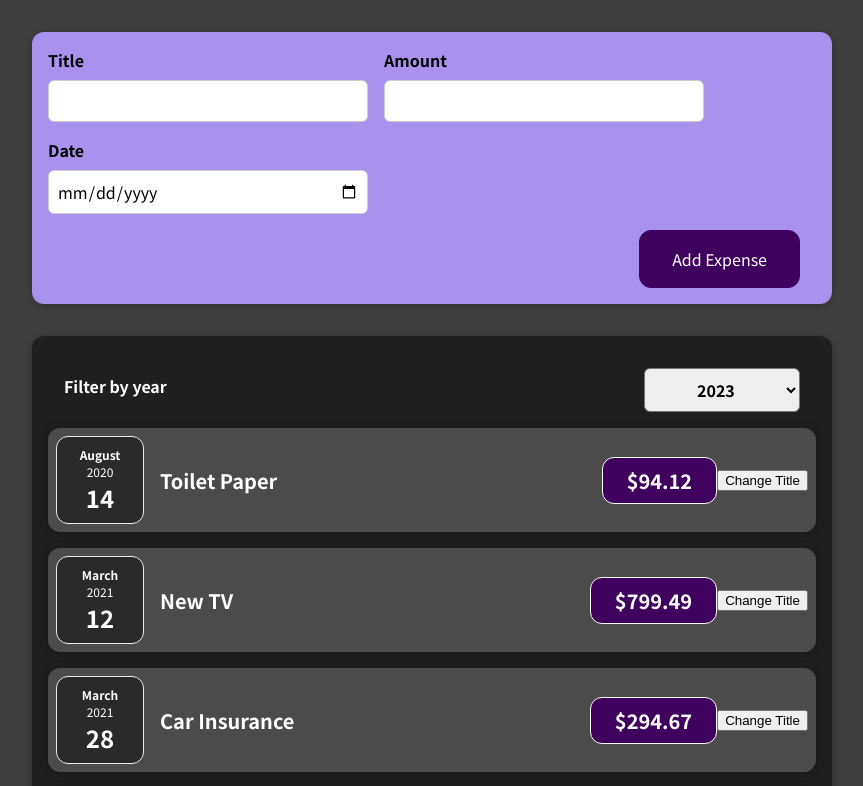
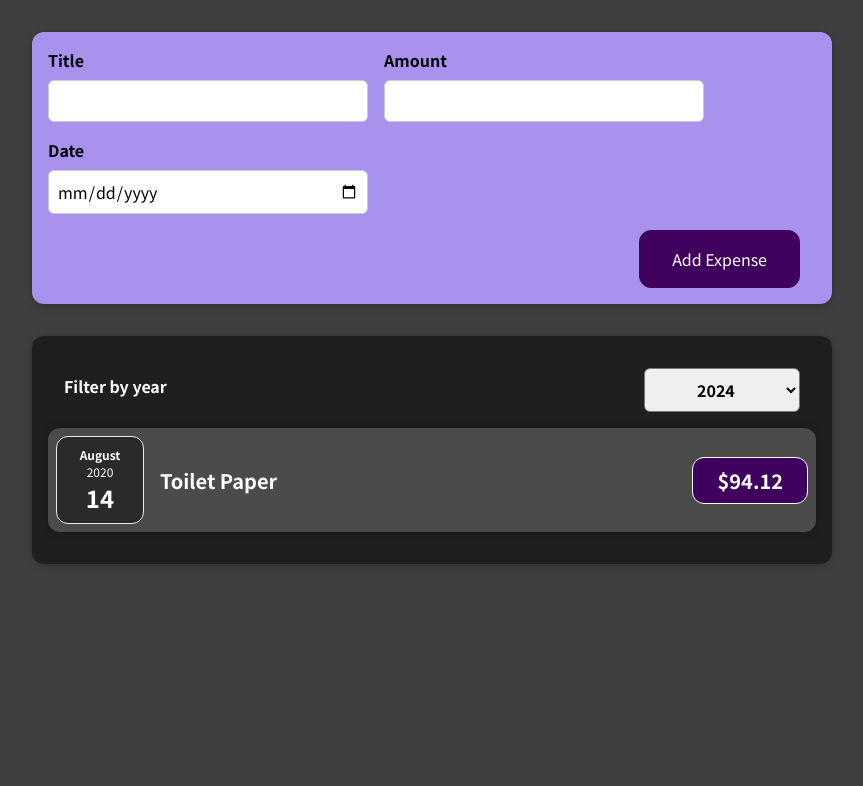
Before and after one commit to Zbigniew013/react-complete-guide, a React (Create React App) app: page / in a window 1280 px wide. Shown: the top 786 px of the page, without its empty margins (208-1071 px from the left). Built offline with nearby package versions, Linux system fonts and the light colour scheme.

Commit message:
working with lists - years filtered

```diff
--- a/src/App.js
+++ b/src/App.js
@@ -36,7 +36,7 @@ const App = () => {
   return (
     <div>
       <NewExpense onAddExpense={addExpenseHandler} />
-      <Expenses expenses={expenses} />
+      <Expenses items={expenses} />
     </div>
   );
 };
--- a/src/components/Expenses/ExpenseItem.js
+++ b/src/components/Expenses/ExpenseItem.js
@@ -1,24 +1,16 @@
-import "./ExpenseItem.css";
-import ExpenseDate from "./ExpenseDate";
-import Card from "../UI/Card";
-import { useState } from "react";
+import './ExpenseItem.css';
+import ExpenseDate from './ExpenseDate';
+import Card from '../UI/Card';
+import { useState } from 'react';
 
 const ExpenseItem = props => {
-  const [title, setTitle] = useState(props.title);
-
-  const clickHandler = () => {
-    setTitle("Updated!");
-    console.log(title);
-  };
-
   return (
     <Card className='expense-item'>
       <ExpenseDate date={props.date} />
       <div className='expense-item__description'>
-        <h2>{title}</h2>
+        <h2>{props.title}</h2>
         <div className='expense-item__price'>${props.amount}</div>
       </div>
-      <button onClick={clickHandler}>Change Title</button>
     </Card>
   );
 };
--- a/src/components/Expenses/Expenses.js
+++ b/src/components/Expenses/Expenses.js
@@ -1,24 +1,29 @@
+import React, { useState } from 'react';
+
 import ExpenseItem from './ExpenseItem';
-import './Expenses.css';
 import Card from '../UI/Card';
 import ExpensesFilter from './ExpensesFilter';
-import { useState } from 'react';
+import './Expenses.css';
 
 const Expenses = props => {
-  const [filteredYear, setFilteredYear] = useState('2023');
+  const [filteredYear, setFilteredYear] = useState('2020');
 
   const filterChangeHandler = selectedYear => {
     setFilteredYear(selectedYear);
   };
+
+  const filteredExpenses = props.items.filter(expense => {
+    return expense.date.getFullYear().toString() === filteredYear;
+  });
 
   return (
     <div>
       <Card className='expenses'>
         <ExpensesFilter
           selected={filteredYear}
-          handleSubmit={filterChangeHandler}
+          onChangeFilter={filterChangeHandler}
         />
-        {props.expenses.map(expense => (
+        {filteredExpenses.map(expense => (
           <ExpenseItem
             key={expense.id}
             title={expense.title}
--- a/src/components/Expenses/ExpensesFilter.js
+++ b/src/components/Expenses/ExpensesFilter.js
@@ -2,7 +2,7 @@ import './ExpensesFilter.css';
 
 const ExpensesFilter = props => {
   const dropdownChangeHandler = event => {
-    props.handleSubmit(event.target.value);
+    props.onChangeFilter(event.target.value);
   };
 
   return (
@@ -13,7 +13,7 @@ const ExpensesFilter = props => {
           <option value='2024'>2024</option>
           <option value='2023'>2023</option>
           <option value='2022'>2022</option>
-          <option value='2020'>2021</option>
+          <option value='2021'>2021</option>
         </select>
       </div>
     </div>
--- a/src/components/NewExpense/ExpenseForm.js
+++ b/src/components/NewExpense/ExpenseForm.js
@@ -25,8 +25,7 @@ const ExpenseForm = props => {
       date: new Date(enteredDate),
     };
 
-    props.submitHandler(expenseData);
-
+    props.onSaveExpenseData(expenseData);
     setEnteredTitle('');
     setEnteredAmount('');
     setEnteredDate('');
@@ -58,7 +57,7 @@ const ExpenseForm = props => {
           <input
             type='date'
             min='2019-01-01'
-            max='2023-12-31'
+            max='2024-12-31'
             value={enteredDate}
             onChange={dateChangeHandler}
           />
--- a/src/components/NewExpense/NewExpense.js
+++ b/src/components/NewExpense/NewExpense.js
@@ -12,7 +12,7 @@ const NewExpense = props => {
 
   return (
     <div className='new-expense'>
-      <ExpenseForm submitHandler={saveExpenseDataHandler} />
+      <ExpenseForm onSaveExpenseData={saveExpenseDataHandler} />
     </div>
   );
 };
```
